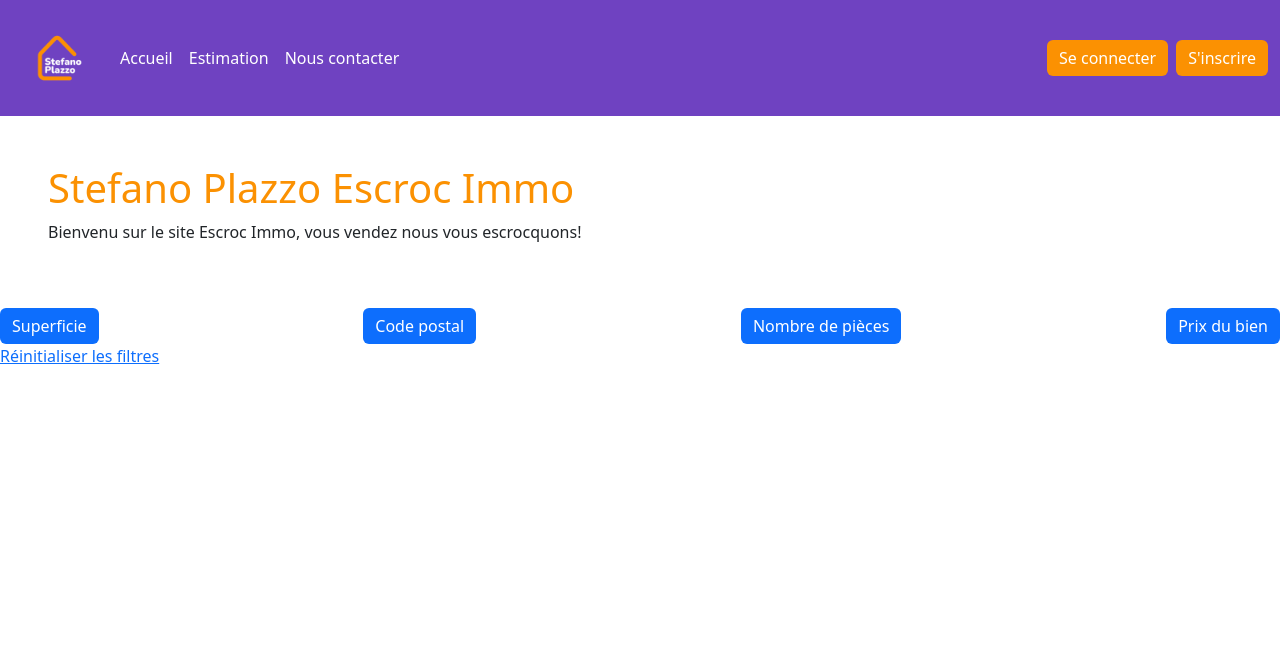
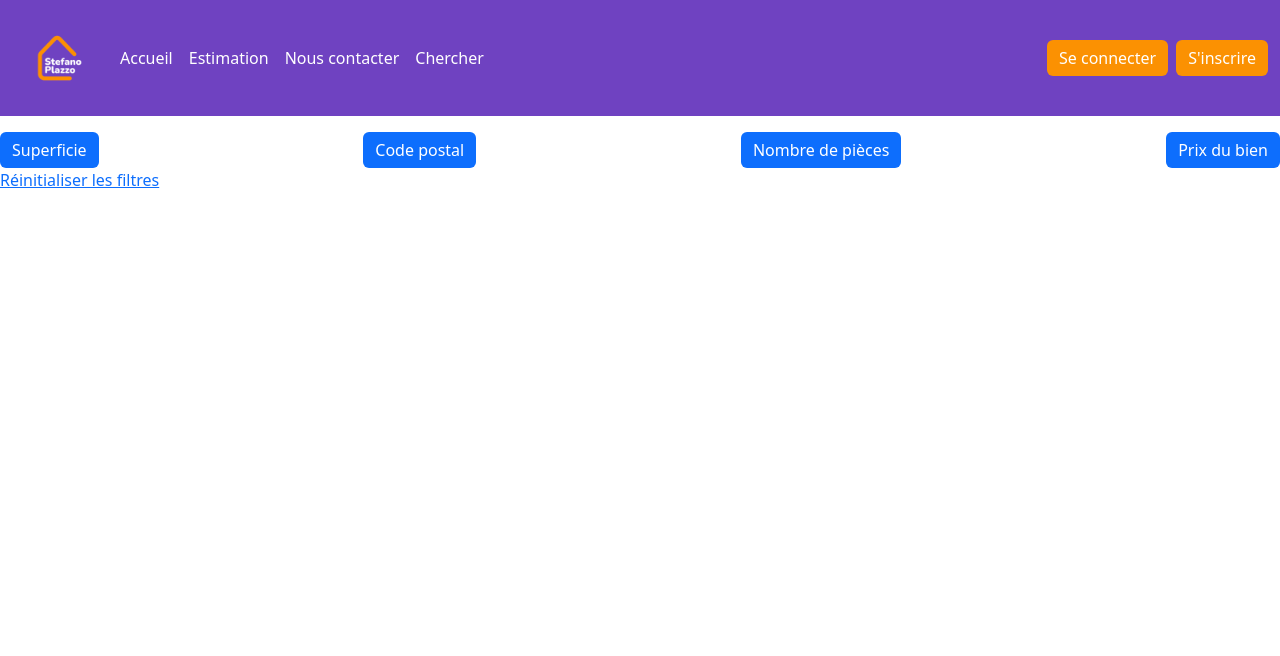
Before and after one commit to LawSLS/Stefano_Plazzo, a Symfony app: template templates/home/filter.html.twig in a window 1280 px wide. Shown: the top 656 px of the page. Run offline with Twig, Linux system fonts and the light colour scheme; the template is opened without the code that fills it, so the values that code supplies are empty; form fields are guessed from the names that the template uses; style sheets or scripts are compiled from the project's sources; some libraries are stand-ins or nearby versions.

Commit message:
conflits avec merge kevin regles

```diff
--- a/assets/styles/app.css
+++ b/assets/styles/app.css
@@ -49,6 +49,9 @@ footer {
 main .d-flex.justify-content-center button {
   background-color: #6f42c1;
   color: white;
+}
+.intro{
+  color:#6f42c1;
 }
 
 .logo {
--- a/src/Controller/ProductDetailPageController.php
+++ b/src/Controller/ProductDetailPageController.php
@@ -17,6 +17,7 @@ class ProductDetailPageController extends AbstractController
     "https://projets.cotemaison.fr/uploads/projects/5806/project_85290596cdb02bae8b_pic_1.jpg",
 "https://www.verocotrel.fr/wp-content/uploads/2017/10/tito6308.jpg"];
 
+// recuperer le bien par id
 $property = $em->getRepository(ParisValeurFonciere::class)->find($id);
 $valeur = $property->getValeurFonciere();
 
--- a/templates/home/filter.html.twig
+++ b/templates/home/filter.html.twig
@@ -4,11 +4,7 @@
 
 {% block body %}
 
-<section id="informations" class="m-5">
-    <h1>Stefano Plazzo Escroc Immo</h1>
-    <p>Bienvenu sur le site Escroc Immo, vous vendez nous vous escrocquons!</p>
-</section>
-<div class="filterButtons d-flex justify-content-between">
+	<div class="filterButtons d-flex mt-3 justify-content-between">
 		<button type="button" class="btn btn-primary w-15" data-bs-toggle="modal" data-bs-target="#filterModal">
 			Superficie
 		</button>
@@ -93,23 +89,26 @@
 	<a href="{{ path('app_home') }}">Réinitialiser les filtres</a>
 
 
-<section id="cards-list" class="d-flex flex-wrap gap-2 mt-5 mb-3 mx-5">
-    {% for property in pagination.items%}
-    <div class="card shadow">
-      <img src="..." class="card-img-top" alt="...">
+    <div class="container mt-5 mb-3">
+    <div class="row d-flex no-gutters">
+        {% for property in pagination.items %}
+            <div class="col-md-3 mb-3">
+                <div class="card shadow cardHome">
+                    <img src={{ image }} class="card-img-top" alt="un appartement">
                     <div class="card-body">
                         <h5 class="card-title">Card title</h5>
-        <div class="d-flex">
-            <p class="card-text pe-5">Prix : {{property.valeurFonciere}}</p>
-            <p class="card-text pe-5">Localisation : {{property.codePostal}} </p>
-            <p class="card-text pe-5">surface : {{property.surfaceReelleBati}} m2</p>
+                        <div>
+                            <p class="card-text">Prix : {{ property.valeurFonciere }}</p>
+                            <p class="card-text">Localisation : {{ property.codePostal }}</p>
+                            <p class="card-text">Surface : {{ property.surfaceReelleBati }} m²</p>
                         </div>
-        <a href="#" class="btn btn-primary">Plus de détails</a>
+                        <a href={{ path('app_pdp', { 'id': property.id }) }} class="btn btn-primary">Plus de détails</a>
+                    </div>
                 </div>
             </div>
         {% endfor %}
-
-</section>
+    </div>
+</div>
 	<div class="navigation">
 		{{ knp_pagination_render(pagination) }}
 	</div>
--- a/templates/home/index.html.twig
+++ b/templates/home/index.html.twig
@@ -1,8 +1,11 @@
 {% extends 'base.html.twig' %}
 
 {% block body %}
+<div class="intro text-center">
+<h2>Trouvez votre appartement ou faites le estimer </h2>
+</div>
 <div class="container mt-5 mb-3">
-    <div class="row d-flex gap-2 flex-wrap">
+    <div class="row d-flex no-gutters">
         {% for property in pagination.items %}
             <div class="col-md-3 mb-3">
                 <div class="card shadow cardHome">
--- a/templates/partials/header.html.twig
+++ b/templates/partials/header.html.twig
@@ -18,6 +18,9 @@
 					<li class="nav-item">
 						<a class="nav-link text-white" href="#">Nous contacter</a>
 					</li>
+					<li class="nav-item">
+						<a class="nav-link text-white" href={{ path('app_home_filter') }}>Chercher</a>
+					</li>
 				</ul>
 				<div class="d-flex">
 					<a class="btn btn-primary me-2" href="{{path("app_connexion")}}">Se connecter</a>
```
Also changed, not shown: src/Controller/HomeController.php (+14 -2 lines). Lines whose indentation alone changed are shown as unchanged.
